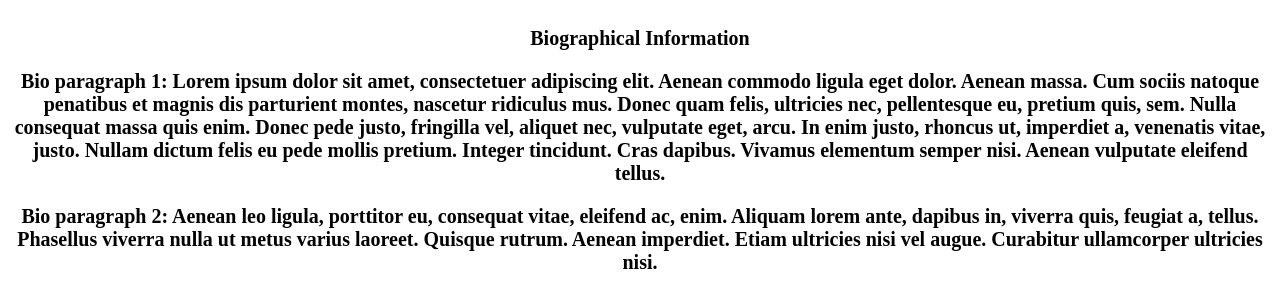
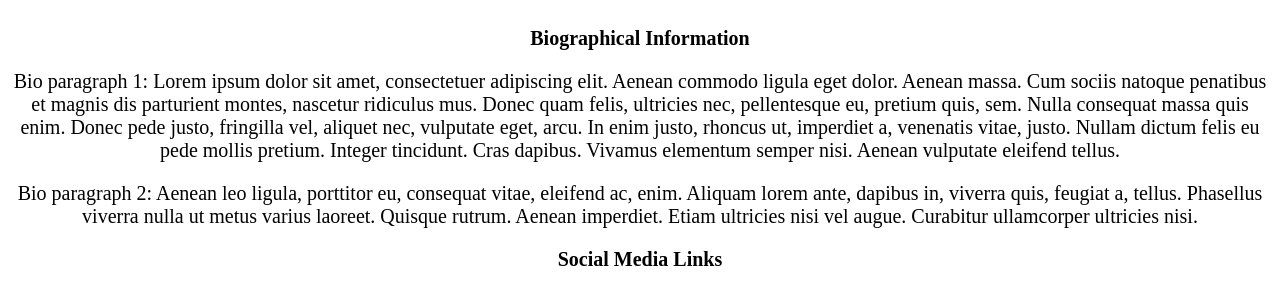
Before and after one commit to JGohl/jgohl.github.io, a plain HTML site: page my_basic_bio.html in a window 1280 px wide. Shown: the part 448-739 px from the top of the page. Drawn offline with Linux system fonts and the light colour scheme.

Commit message:
Update my_basic_bio.html

```diff
--- a/my_basic_bio.html
+++ b/my_basic_bio.html
@@ -59,8 +59,6 @@
     p {
       text-align: center;
       font-size: 20px;
-      /* Bold the text. */
-      font-weight: bold;
     }
 
     /* All unordered list tags */
```
